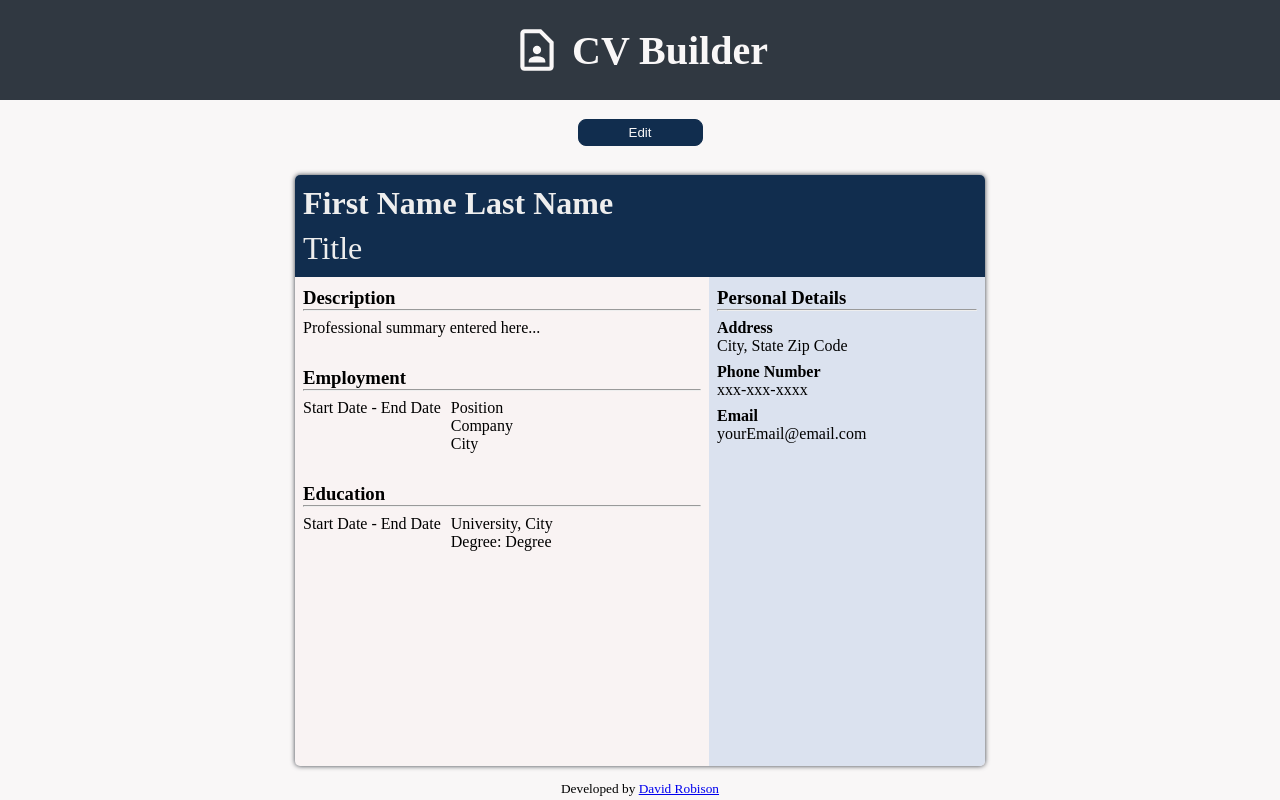
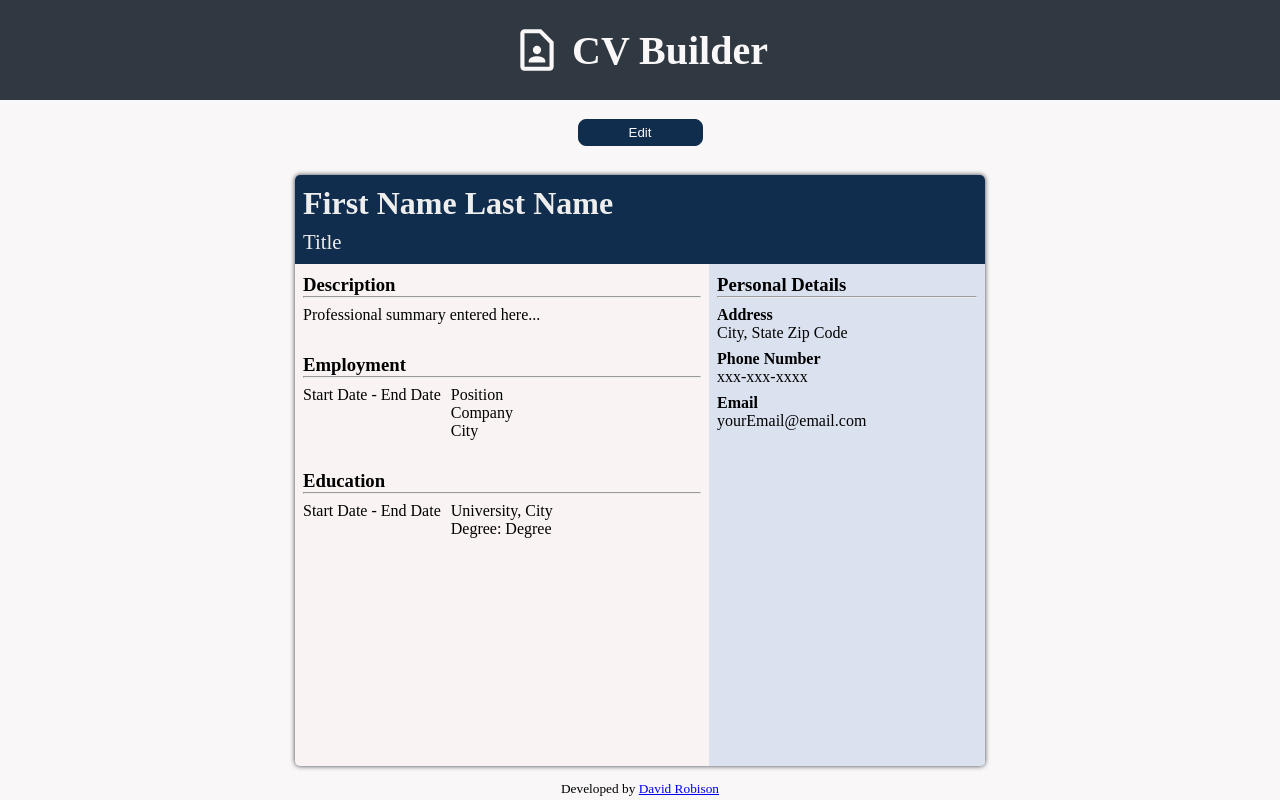
Before and after one commit to robisonwebdev/CV-Application, a React (Create React App) app: page / in a window 1280 px wide. Both pictures are taken after a click on the button "Preview". Built offline with nearby package versions, Linux system fonts and the light colour scheme.

Commit message:
Removed font-size from .preview_header Adjusted font-size on .preview_header h1 and .preview_header p ADjusted @media font-size on .preview_header h1 and .preview_header p

```diff
--- a/src/styles/Main/Preview/PreviewHeader.css
+++ b/src/styles/Main/Preview/PreviewHeader.css
@@ -7,14 +7,25 @@
     border-top-left-radius: 5px;
     border-top-right-radius: 5px;
     color: var(--white);
-    font-size: 3.7vw;
     padding: 10px 8px;
     height: auto;
     width: 100%;
 }
 
+.preview_header h1 {
+    font-size: 3.7vw;
+}
+
+.preview_header p {
+    font-size: 3vw;
+}
+
 @media only screen and (min-width: 580px) {
-    .preview_header {
+    .preview_header h1 {
         font-size: 2rem;
     }
+
+    .preview_header p {
+        font-size: 1.3rem;
+    }
 }
```
